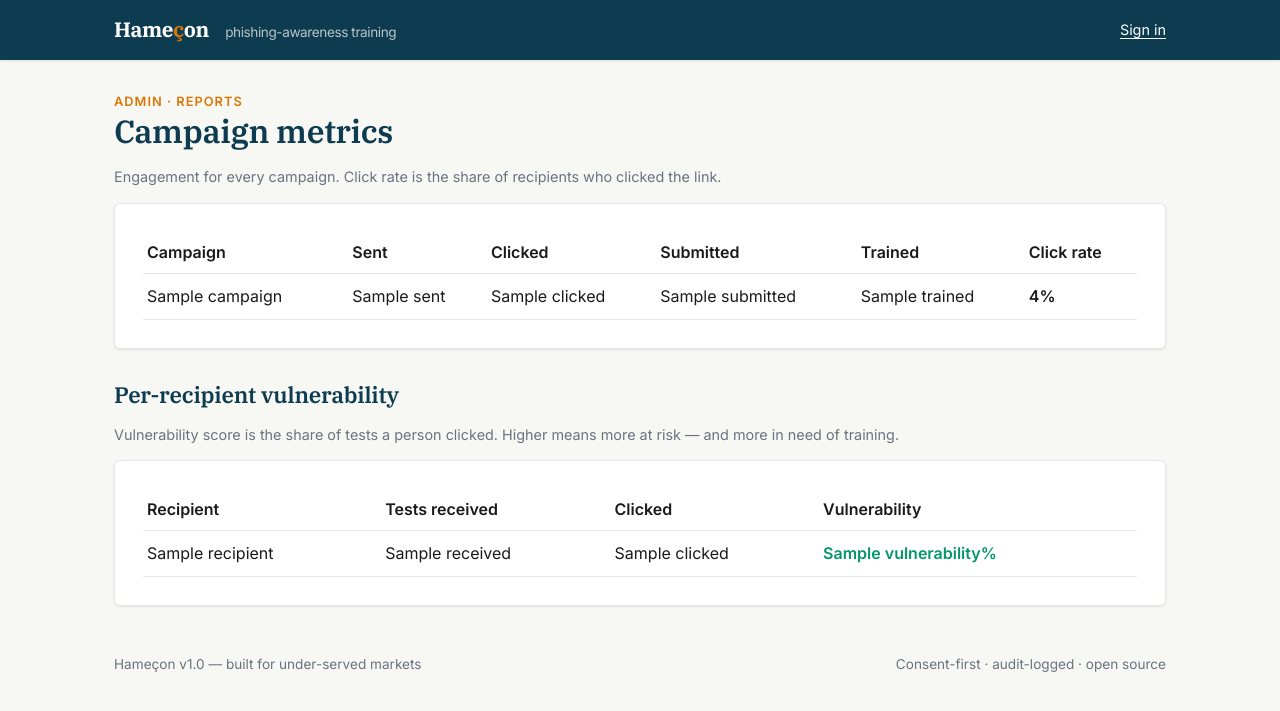
After one commit to AGUNGOZICHUKWU/hamecon, a Flask app: template app/templates/admin/reports.html in a window 1280 px wide. The commit adds this page. Shown: the top 711 px of the page. Run offline with Flask 3, Linux system fonts and the light colour scheme; the template is opened without the code that fills it: most values are stand-ins (such as "Sample title", 1, 10 or a date in 2020).

Commit message:
feat(stage13): campaign metrics and per-recipient vulnerability reports

```diff
--- a/app/__init__.py
+++ b/app/__init__.py
@@ -29,6 +29,7 @@ def create_app() -> Flask:
     from app.track.routes import track_bp
     from app.admin import recipient_routes  # noqa
     from app.admin import campaign_routes   # noqa
+    from app.admin import report_routes    # noqa - attaches Day 13 routes to admin_bp
 
     app.register_blueprint(auth_bp, url_prefix="/auth")
     app.register_blueprint(admin_bp, url_prefix="/admin")
--- a/app/templates/admin/dashboard.html
+++ b/app/templates/admin/dashboard.html
@@ -23,7 +23,7 @@
   <div class="card" style="flex: 1; min-width: 280px;">
     <h2>Reports</h2>
     <p class="muted">Per-campaign metrics and per-user vulnerability score.</p>
-    <a class="btn btn-ghost" href="#">Arriving Day 13</a>
+    <a class="btn btn-ghost" href="{{ url_for('admin.reports') }}">Open</a>
   </div>
   <div class="card" style="flex: 1; min-width: 280px;">
     <h2>Audit log</h2>
--- /dev/null
+++ b/app/templates/admin/reports.html
@@ -0,0 +1,59 @@
+{% extends "base.html" %}
+{% block title %}Reports · Hameçon{% endblock %}
+{% block content %}
+<div class="eyebrow">Admin · Reports</div>
+<h1>Campaign metrics</h1>
+<p class="muted">Engagement for every campaign. Click rate is the share of recipients who clicked the link.</p>
+
+<div class="card">
+  {% if not campaigns %}
+    <p class="muted">No campaigns yet.</p>
+  {% else %}
+    <table style="width:100%; border-collapse:collapse;">
+      <thead><tr style="text-align:left; border-bottom:1px solid var(--border);">
+        <th style="padding:8px 4px;">Campaign</th><th>Sent</th><th>Clicked</th>
+        <th>Submitted</th><th>Trained</th><th>Click rate</th>
+      </tr></thead>
+      <tbody>
+      {% for c in campaigns %}
+        <tr style="border-bottom:1px solid var(--border);">
+          <td style="padding:10px 4px;">{{ c.name }}</td>
+          <td>{{ c.sent }}</td><td>{{ c.clicked }}</td>
+          <td>{{ c.submitted }}</td><td>{{ c.trained }}</td>
+          <td><strong>{{ c.click_rate }}%</strong></td>
+        </tr>
+      {% endfor %}
+      </tbody>
+    </table>
+  {% endif %}
+</div>
+
+<h2>Per-recipient vulnerability</h2>
+<p class="muted">Vulnerability score is the share of tests a person clicked. Higher means more at risk — and more in need of training.</p>
+
+<div class="card">
+  {% if not recipients %}
+    <p class="muted">No recipients yet.</p>
+  {% else %}
+    <table style="width:100%; border-collapse:collapse;">
+      <thead><tr style="text-align:left; border-bottom:1px solid var(--border);">
+        <th style="padding:8px 4px;">Recipient</th><th>Tests received</th>
+        <th>Clicked</th><th>Vulnerability</th>
+      </tr></thead>
+      <tbody>
+      {% for r in recipients %}
+        <tr style="border-bottom:1px solid var(--border);">
+          <td style="padding:10px 4px;">{{ r.name }}</td>
+          <td>{{ r.received }}</td><td>{{ r.clicked }}</td>
+          <td>
+            <strong style="color:{% if r.vulnerability >= 50 %}var(--danger){% else %}var(--success){% endif %};">
+              {{ r.vulnerability }}%
+            </strong>
+          </td>
+        </tr>
+      {% endfor %}
+      </tbody>
+    </table>
+  {% endif %}
+</div>
+{% endblock %}
```
Also changed, not shown: app/admin/report_routes.py (added, +16 -0 lines), app/services/reports.py (added, +71 -0 lines).
